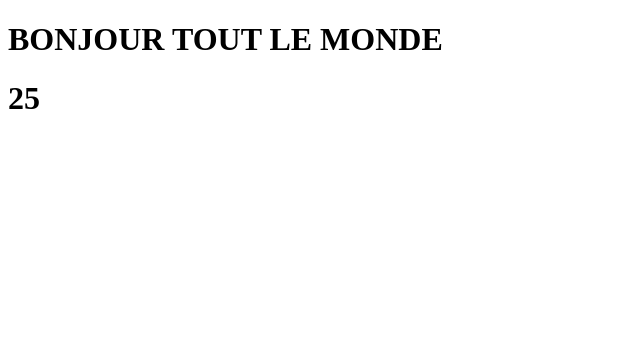
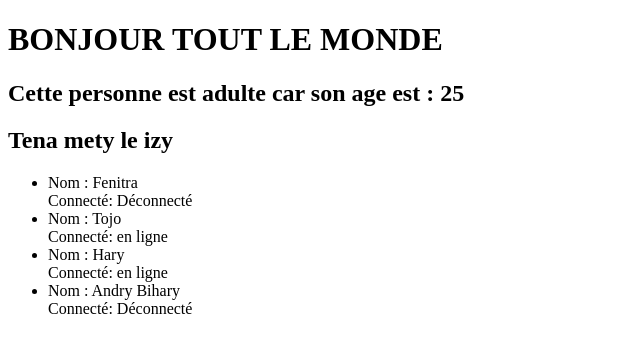
Before and after one commit to fandrianarisataGithub/Master-vue, a Vue app: page / in a window 1280 px wide. Shown: the top 352 px of the page, without its empty margins (0-640 px from the left). Built offline with nearby package versions, Linux system fonts and the light colour scheme.

Commit message:
v-for instruction

```diff
--- a/src/App.vue
+++ b/src/App.vue
@@ -1,7 +1,25 @@
 <template>
     <div>
         <h1>{{ toUpperCaseString(message) }}</h1>
-        <h1>{{ age }}</h1>
+        <div v-if="isAdult">
+            <h2>Cette personne est adulte car son age est : {{ age }}</h2>
+        </div>
+        <div v-else>
+            <h2>Cette personne n'est pas une adulte car son age est : {{ age }}</h2>
+        </div>
+        <div v-show="isMety">
+            <h2>Tena mety le izy</h2>
+        </div>
+        <div class="list-users">
+            <ul>
+                <li v-for="(user, i) in users" :key="i">
+                    <div>Nom : {{ user.name }}</div>
+                    <div>
+                        Connecté: {{ user.isConnected ? 'en ligne' : 'Déconnecté' }}
+                    </div>
+                </li>
+            </ul>
+        </div>
     </div>
 </template>
 <script>
@@ -10,19 +28,43 @@
             return {
                 message : 'Bonjour tout le monde',
                 age : 25,
-                users : []
+                users : [
+                    {
+                        name : 'Fenitra',
+                        id : 1,
+                        isConnected : false
+                    },
+                    {
+                        name : 'Tojo',
+                        id : 2,
+                        isConnected : true
+                    },
+                    {
+                        name : 'Hary',
+                        id : 3,
+                        isConnected : true
+                    },
+                    {
+                        name : 'Andry Bihary',
+                        id : 4,
+                        isConnected : false
+                    }
+                ],
+                isMety : true
             }
         },
-        methods: {
-            toUpperCaseString(str){
-                return str.toUpperCase();
-            },
+        computed: {
             isAdult(){
                 if(this.age >= 18){
                     return true
                 }else{
                     return false
                 }
+            },
+        },
+        methods: {
+            toUpperCaseString(str){
+                return str.toUpperCase();
             },
             DisplayIfAdult(){
                 if(this.isAdult){
```
